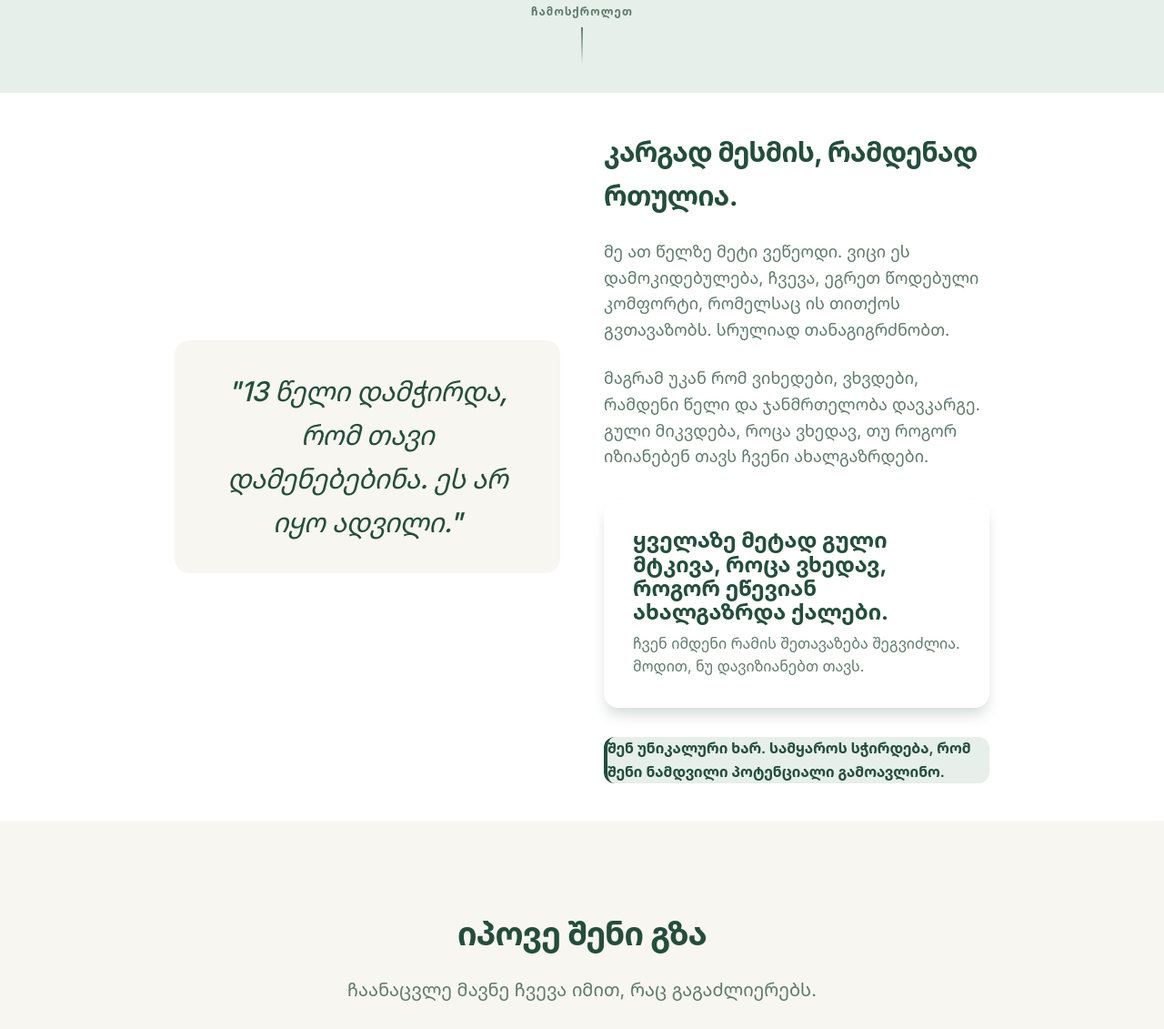
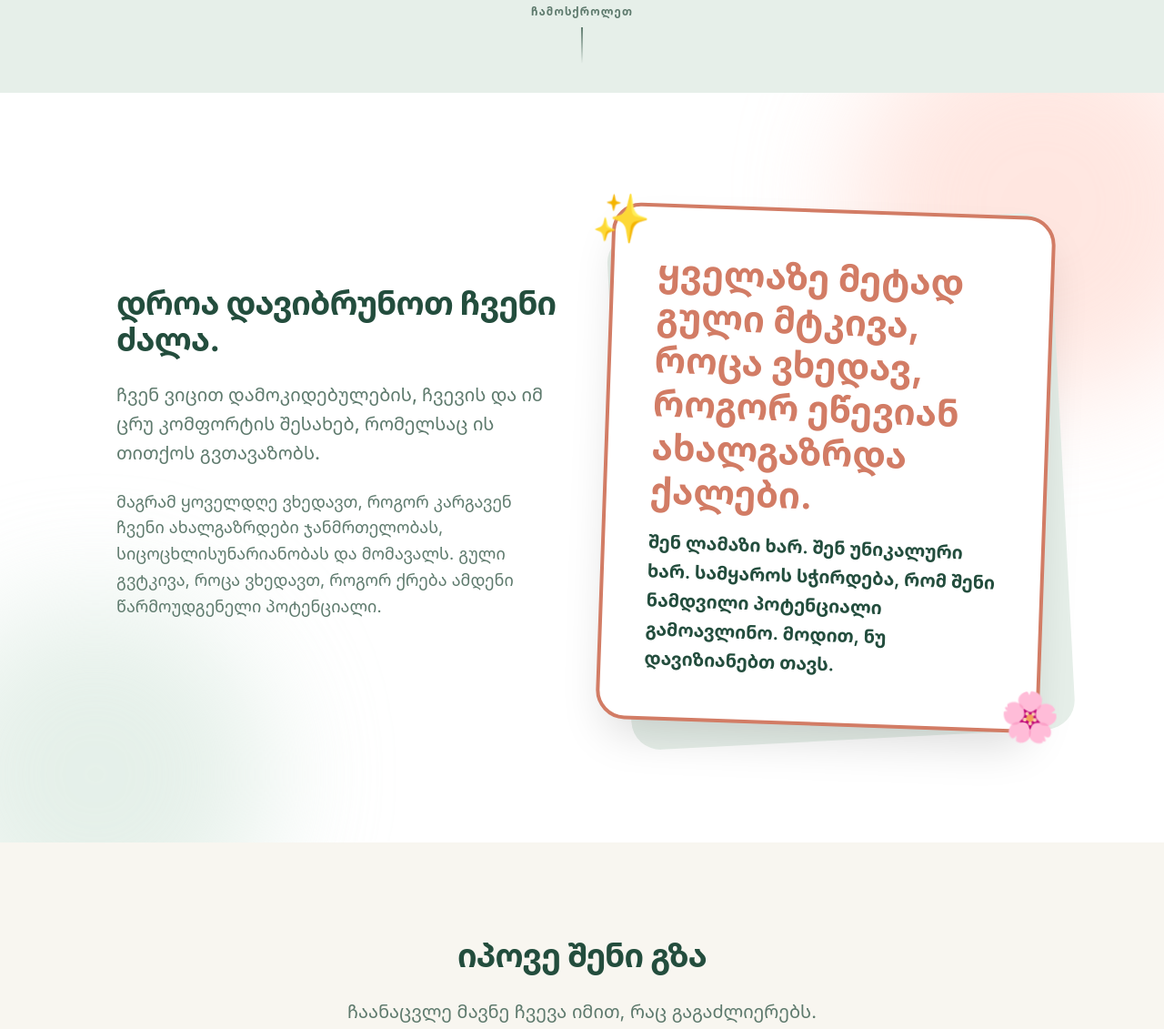
Before and after one commit to nurihq/stop-smoking-sakartvelo, a plain HTML site: page index.html in a window 1280 px wide. Shown: the part 698-1829 px from the top of the page at 91% size. Drawn offline with Linux system fonts and the light colour scheme.

Commit message:
Revamp empathy section: funky aesthetic, inclusive language, emphasize young women quote

```diff
--- a/index.html
+++ b/index.html
@@ -68,51 +68,48 @@
         </section>
 
         <!-- Empathy Section -->
-        <section id="journey" class="section min-h-screen flex-center px-4 bg-white relative">
-            <div class="content max-w-4xl grid-2 gap-12 items-center fade-in">
-                <div
-                    class="image-placeholder slide-up bg-warm-sand rounded-2xl p-8 flex-center text-center h-full min-h-[300px]">
-                    <p class="text-3xl text-forest font-medium italic"
-                        data-en='"It took me 13 years to quit. It wasn’t easy."'
-                        data-ka='"13 წელი დამჭირდა, რომ თავი დამენებებინა. ეს არ იყო ადვილი."'>
-                        "13 წელი დამჭირდა, რომ თავი დამენებებინა. ეს არ იყო ადვილი."
+        <section id="journey" class="section min-h-screen py-24 px-4 bg-white relative overflow-hidden">
+            <!-- Funky background shapes -->
+            <div class="funky-shape shape-blob-1"></div>
+            <div class="funky-shape shape-blob-2"></div>
+
+            <div class="content max-w-5xl mx-auto grid-2 gap-12 items-center fade-in z-10">
+                <div class="text-left slide-up delay-1">
+                    <h2 class="text-4xl font-bold text-forest mb-6 leading-tight"
+                        data-en="It's time to reclaim our power." data-ka="დროა დავიბრუნოთ ჩვენი ძალა.">დროა დავიბრუნოთ
+                        ჩვენი ძალა.</h2>
+
+                    <p class="text-xl text-sage mb-6 font-medium"
+                        data-en="We know the dependency, the habit, and the false comfort it seems to provide."
+                        data-ka="ჩვენ ვიცით დამოკიდებულების, ჩვევის და იმ ცრუ კომფორტის შესახებ, რომელსაც ის თითქოს გვთავაზობს.">
+                        ჩვენ ვიცით დამოკიდებულების, ჩვევის და იმ ცრუ კომფორტის შესახებ, რომელსაც ის თითქოს გვთავაზობს.
+                    </p>
+
+                    <p class="text-lg text-sage mb-8"
+                        data-en="But every day, we watch our youth trading away their health, their vitality, and their future. It breaks our hearts to see so much incredible potential fading away."
+                        data-ka="მაგრამ ყოველდღე ვხედავთ, როგორ კარგავენ ჩვენი ახალგაზრდები ჯანმრთელობას, სიცოცხლისუნარიანობას და მომავალს. გული გვტკივა, როცა ვხედავთ, როგორ ქრება ამდენი წარმოუდგენელი პოტენციალი.">
+                        მაგრამ ყოველდღე ვხედავთ, როგორ კარგავენ ჩვენი ახალგაზრდები ჯანმრთელობას, სიცოცხლისუნარიანობას და
+                        მომავალს. გული გვტკივა, როცა ვხედავთ, როგორ ქრება ამდენი წარმოუდგენელი პოტენციალი.
                     </p>
                 </div>
-                <div class="text-left slide-up delay-1">
-                    <h2 class="text-3xl font-bold text-forest mb-6" data-en="I understand how hard it is."
-                        data-ka="კარგად მესმის, რამდენად რთულია.">კარგად მესმის, რამდენად რთულია.</h2>
-                    <p class="text-lg text-sage mb-6"
-                        data-en="I smoked for over a decade. I know the dependency, the habit, the comfort it seems to provide. I sympathize completely."
-                        data-ka="მე ათ წელზე მეტი ვეწეოდი. ვიცი ეს დამოკიდებულება, ჩვევა, ეგრეთ წოდებული კომფორტი, რომელსაც ის თითქოს გვთავაზობს. სრულიად თანაგიგრძნობთ.">
-                        მე ათ წელზე მეტი ვეწეოდი. ვიცი ეს დამოკიდებულება, ჩვევა, ეგრეთ წოდებული კომფორტი, რომელსაც ის
-                        თითქოს გვთავაზობს. სრულიად თანაგიგრძნობთ.
-                    </p>
-                    <p class="text-lg text-sage mb-8"
-                        data-en="But looking back, I realize how much life and health I traded away. It breaks my heart to see our young people."
-                        data-ka="მაგრამ უკან რომ ვიხედები, ვხვდები, რამდენი წელი და ჯანმრთელობა დავკარგე. გული მიკვდება, როცა ვხედავ, თუ როგორ იზიანებენ თავს ჩვენი ახალგაზრდები.">
-                        მაგრამ უკან რომ ვიხედები, ვხვდები, რამდენი წელი და ჯანმრთელობა დავკარგე. გული მიკვდება, როცა
-                        ვხედავ, თუ როგორ იზიანებენ თავს ჩვენი ახალგაზრდები.
-                    </p>
 
-                    <div
-                        class="standout-quote bg-white shadow-lg p-8 rounded-2xl border-t-4 border-accent mb-8 transform -rotate-1 relative z-10">
-                        <p class="text-2xl font-bold text-forest leading-tight mb-2"
-                            data-en="The thing that hurts the most is seeing young women smoking."
+                <div class="funky-quote-container slide-up">
+                    <div class="funky-quote-card">
+                        <div class="emoji-decoration top-left">✨</div>
+                        <div class="emoji-decoration bottom-right">🌸</div>
+
+                        <p class="funky-title" data-en="The thing that hurts the most is seeing young women smoking."
                             data-ka="ყველაზე მეტად გული მტკივა, როცა ვხედავ, როგორ ეწევიან ახალგაზრდა ქალები.">
                             ყველაზე მეტად გული მტკივა, როცა ვხედავ, როგორ ეწევიან ახალგაზრდა ქალები.
                         </p>
-                        <p class="text-sage" data-en="We have so much to offer. Let's not damage ourselves."
-                            data-ka="ჩვენ იმდენი რამის შეთავაზება შეგვიძლია. მოდით, ნუ დავიზიანებთ თავს.">
-                            ჩვენ იმდენი რამის შეთავაზება შეგვიძლია. მოდით, ნუ დავიზიანებთ თავს.
+                        <p class="funky-subtitle"
+                            data-en="You are beautiful. You are unique. The world needs you to fulfill your true potential. Let's not damage ourselves."
+                            data-ka="შენ ლამაზი ხარ. შენ უნიკალური ხარ. სამყაროს სჭირდება, რომ შენი ნამდვილი პოტენციალი გამოავლინო. მოდით, ნუ დავიზიანებთ თავს.">
+                            შენ ლამაზი ხარ. შენ უნიკალური ხარ. სამყაროს სჭირდება, რომ შენი ნამდვილი პოტენციალი
+                            გამოავლინო. მოდით, ნუ დავიზიანებთ თავს.
                         </p>
                     </div>
-
-                    <div class="quote-box p-6 bg-soft-green rounded-xl border-l-4 border-forest">
-                        <p class="text-forest font-semibold"
-                            data-en="You are unique. The world needs you to fulfill your true potential."
-                            data-ka="შენ უნიკალური ხარ. სამყაროს სჭირდება, რომ შენი ნამდვილი პოტენციალი გამოავლინო.">შენ
-                            უნიკალური ხარ. სამყაროს სჭირდება, რომ შენი ნამდვილი პოტენციალი გამოავლინო.</p>
-                    </div>
+                    <div class="funky-quote-shadow"></div>
                 </div>
             </div>
         </section>
--- a/styles.css
+++ b/styles.css
@@ -506,3 +506,129 @@ body {
 .hidden {
     display: none !important;
 }
+
+/* Funky Empathy Section */
+.overflow-hidden {
+    overflow: hidden;
+}
+
+.z-10 {
+    position: relative;
+    z-index: 10;
+}
+
+.funky-shape {
+    position: absolute;
+    border-radius: 50%;
+    filter: blur(60px);
+    opacity: 0.6;
+    z-index: 0;
+    animation: floatShape 10s ease-in-out infinite alternate;
+}
+
+.shape-blob-1 {
+    width: 400px;
+    height: 400px;
+    background: #ffd6cc;
+    top: -100px;
+    right: -50px;
+}
+
+.shape-blob-2 {
+    width: 350px;
+    height: 350px;
+    background: #d4e6db;
+    bottom: -50px;
+    left: -100px;
+    animation-delay: -5s;
+}
+
+@keyframes floatShape {
+    0% {
+        transform: translate(0, 0) scale(1);
+    }
+
+    100% {
+        transform: translate(30px, 50px) scale(1.1);
+    }
+}
+
+.funky-quote-container {
+    position: relative;
+    margin: 2rem 0;
+}
+
+.funky-quote-card {
+    background: var(--color-white);
+    padding: 3rem;
+    border-radius: 2rem;
+    border: 4px solid var(--color-accent);
+    box-shadow: 0 25px 50px -12px rgba(0, 0, 0, 0.15);
+    transform: rotate(2deg);
+    position: relative;
+    z-index: 2;
+    transition: transform 0.4s cubic-bezier(0.175, 0.885, 0.32, 1.275);
+}
+
+.funky-quote-card:hover {
+    transform: rotate(0deg) scale(1.02);
+}
+
+.funky-quote-shadow {
+    position: absolute;
+    top: 0;
+    left: 0;
+    width: 100%;
+    height: 100%;
+    background: var(--color-soft-green);
+    border-radius: 2rem;
+    transform: rotate(-3deg) translate(1rem, 1rem);
+    z-index: 1;
+}
+
+.emoji-decoration {
+    position: absolute;
+    font-size: 3rem;
+    animation: pulse 2s infinite alternate;
+}
+
+.emoji-decoration.top-left {
+    top: -1.5rem;
+    left: -1.5rem;
+}
+
+.emoji-decoration.bottom-right {
+    bottom: -1.5rem;
+    right: -1.5rem;
+    animation-delay: -1s;
+}
+
+@keyframes pulse {
+    0% {
+        transform: scale(1);
+    }
+
+    100% {
+        transform: scale(1.1);
+    }
+}
+
+.funky-title {
+    font-size: 2rem;
+    font-weight: 800;
+    color: var(--color-accent);
+    line-height: 1.2;
+    margin-bottom: 1rem;
+}
+
+@media (min-width: 768px) {
+    .funky-title {
+        font-size: 2.5rem;
+    }
+}
+
+.funky-subtitle {
+    font-size: 1.25rem;
+    font-weight: 600;
+    color: var(--color-forest);
+}
```
